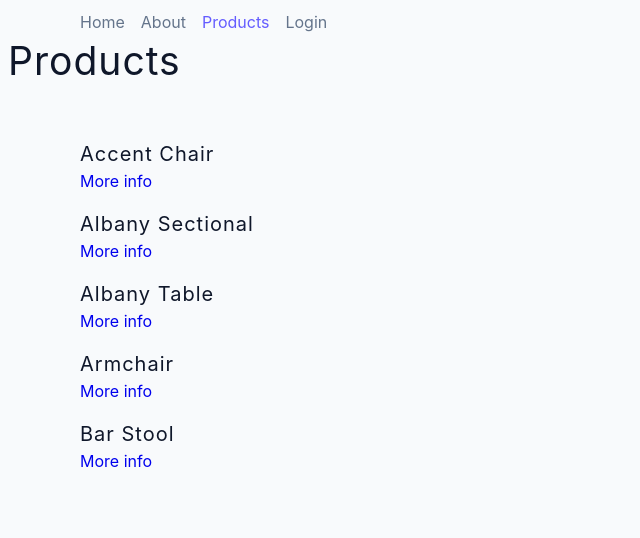
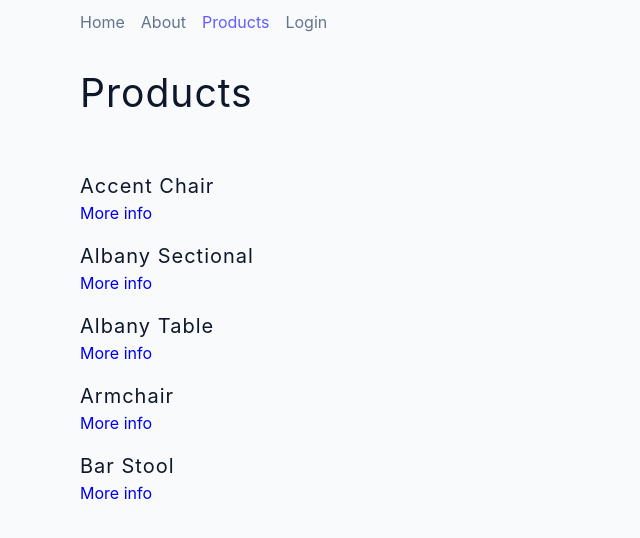
Before and after one commit to MusarrafAM/React-Router-Learning-project, a React (Create React App) app: page /products in a window 1280 px wide. Shown: the top 538 px of the page, without its empty margins (0-640 px from the left). Built offline with nearby package versions, Linux system fonts and the light colour scheme.

Commit message:
Refactor using nested Routes and Protected Routes.

```diff
--- a/src/pages/SharedProductLayout.js
+++ b/src/pages/SharedProductLayout.js
@@ -3,10 +3,10 @@ import { Outlet } from "react-router-dom";
 
 const SharedLayout = () => {
   return (
-    <>
+    <section className="section">
       <h2>Products</h2>
       <Outlet />
-    </>
+    </section>
   );
 };
 export default SharedLayout;
```
